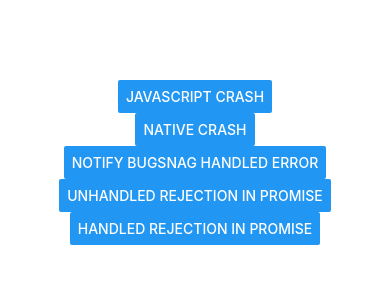
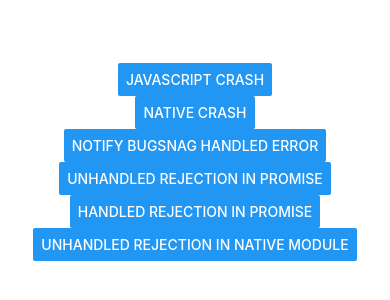
Before and after one commit to caisd1998/test-react-native-crash, a React Native app: screen / in a window 390 px wide. Shown: the part 260-560 px from the top of the page. Built offline with nearby package versions, Linux system fonts and the light colour scheme; what bugsnag-react-native would draw is missing.

Commit message:
add rejection in native module

```diff
--- a/App.tsx
+++ b/App.tsx
@@ -47,6 +47,14 @@
           }}
           title="Handled Rejection in Promise"
         />
+        <Button
+          onPress={()=> {
+            Alert.alert("Notified");
+            NativeCrash.findEvents()
+              .then(r => console.log(`.then(${r})`));
+          }}
+          title="Unhandled Rejection in Native Module"
+        />
       </View>
     );
   }
```
Also changed, not shown: 1 other file (tests, documents, lock files or other folders).
